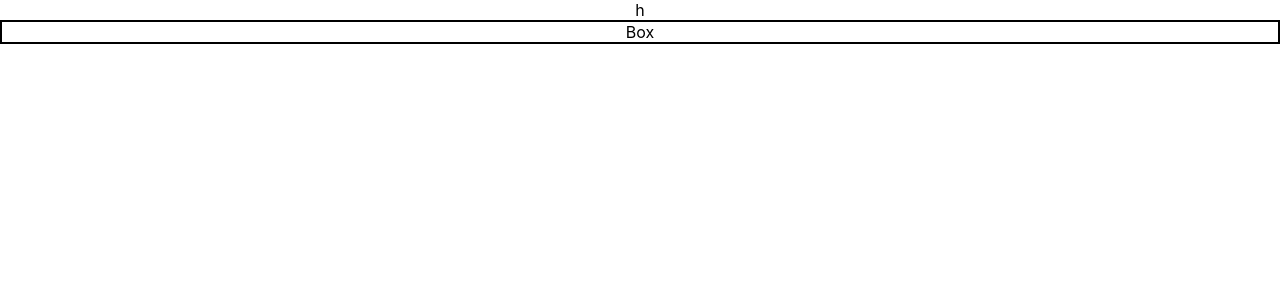
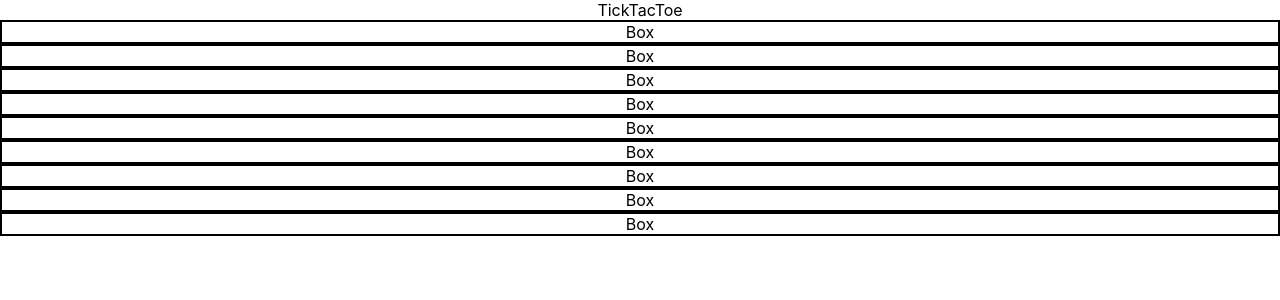
Before and after one commit to jessicalmosby/react-tiktactoe, a React (Create React App) app: page / in a window 1280 px wide. Shown: the top 300 px of the page. Built offline with nearby package versions, Linux system fonts and the light colour scheme.

Commit message:
have boardData.map completed in Board.js

```diff
--- a/src/Components/Board/Board.js
+++ b/src/Components/Board/Board.js
@@ -1,6 +1,13 @@
 import React from 'react';
 import Box from '../Box/Box.js';
+import boardData from '../../boardData.js';
 
 export default function Board() {
-  return <Box />;
+  return (
+    <div className="board">
+      {boardData.map((data) => (
+        <Box key={data.space} />
+      ))}
+    </div>
+  );
 }
--- a/src/Components/Header/Header.js
+++ b/src/Components/Header/Header.js
@@ -1,5 +1,5 @@
 import React from 'react';
 
 export default function Header() {
-  return <div>h</div>;
+  return <div>TickTacToe</div>;
 }
```
